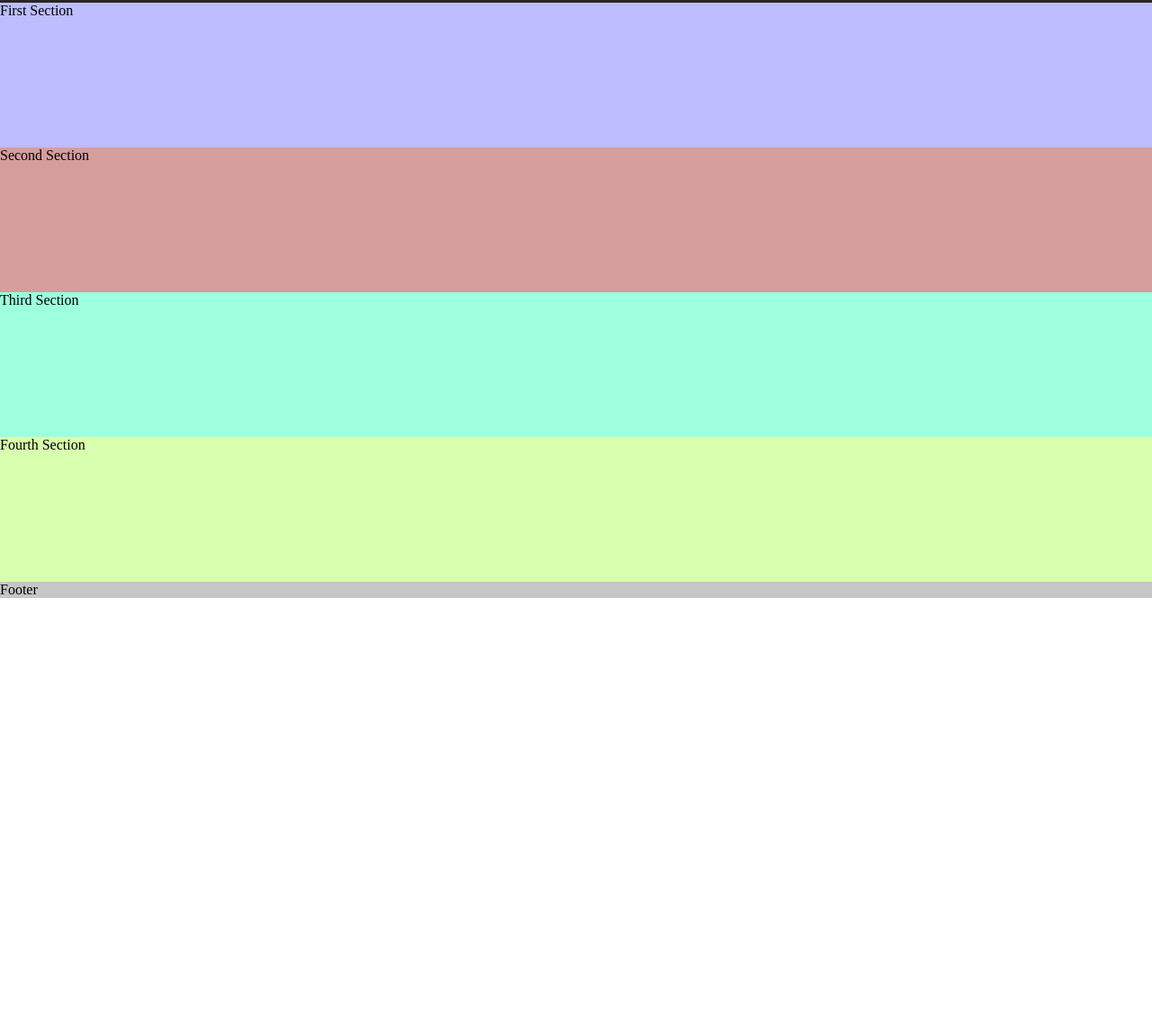
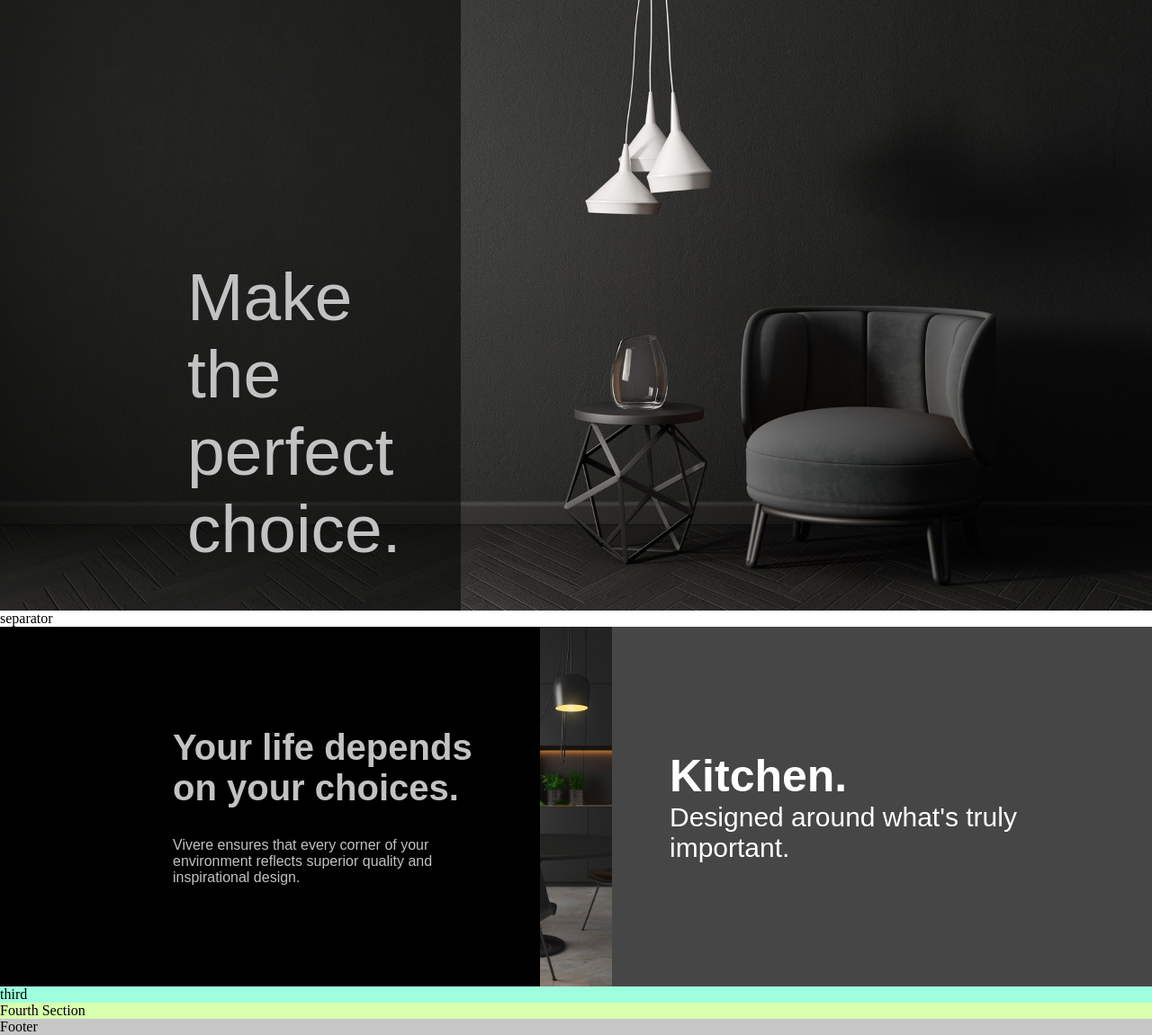
Before and after one commit to Ar1ss/hoxton-html-project, a plain HTML site: page index.html in a window 1280 px wide. Shown: the part 135-1286 px from the top of the page at 90% size. Before the commit the page ends 800 px from the top, so only its background shows below. Drawn offline with Linux system fonts and the light colour scheme.

Commit message:
added new images and background

```diff
--- /dev/null
+++ b/Folder/first-section.css
@@ -0,0 +1,26 @@
+.first-section{
+    grid-area: first-section;
+    display: grid;
+    background-image: url(/Images/interior.jpg);
+    background-repeat: no-repeat;
+    background-size:cover;
+    background-position:bottom;
+    height: 90vh;
+    background-color: rgba(0, 0, 0, 0.664);
+}
+.first-section-box{
+    width: 40%;
+    height: 100%;
+    background-color:rgba(0, 0, 0, 0.543);
+    display: grid;
+    place-content: end;
+    align-items: end;
+    padding: 3rem;
+    color: #c2c2c2;
+    font-size: 50px;
+    padding-left: 13rem;
+    font-family: sans-serif;
+}
+.first-section-box h2{
+    font-weight: 100;
+}
--- a/Folder/header.css
+++ b/Folder/header.css
@@ -1,31 +1,29 @@
-.header{
+.header {
   grid-area: header;
-    background-color: rgba(0, 0, 0, 0.848);
+  background-color: rgb(0, 0, 0);
   display: grid;
   grid-auto-flow: column;
 }
 .header-logo img {
-
-    width: 300px;
+  width: 200px;
   margin-left: 7rem;
-
 }
-.header-logo a{
+.header-logo a {
   text-decoration: none;
 }
 
 .header-navigation-bar ul {
   display: grid;
-    grid-auto-flow:column;
+  grid-auto-flow: column;
   align-items: center;
   list-style: none;
-
+  gap: 1rem;
 }
-.header-navigation-bar{
+.header-navigation-bar {
   display: grid;
   align-items: center;
 }
-.header-navigation-bar a{
+.header-navigation-bar a {
   text-decoration: none;
   color: white;
   font-family: sans-serif;
--- /dev/null
+++ b/Folder/second-section.css
@@ -0,0 +1,49 @@
+.second-section{
+    grid-area: second-section;
+    background-color: rgba(165, 42, 42, 0.459);
+    display: grid;
+    grid-template-columns: auto 1fr auto;
+}
+.second-section__first-colum{
+    height: 400px;
+    width: 600px;
+    background-color: black;
+    display: grid;
+    color:#c2c2c2;
+    text-align: start;
+    padding-left: 12rem;
+    padding-right: 3rem;
+    place-content: center;
+    font-family: sans-serif;
+    gap: 2rem;
+}
+.second-section__first-colum h2{
+    font-size: 40px;
+
+}
+.second-section__first-colum-image{
+    background-image: url(/Images/kitchen-second.jpg);
+    background-position: center;
+    background-repeat: no-repeat;
+    background-size:cover;
+}
+.second-section__first-colum2{
+    background-color: rgb(70, 70, 70);
+    display: grid;
+    color:#c2c2c2;
+    text-align:start;
+    place-content:center;
+    font-family: sans-serif;
+    height: 400px;
+    width: 600px;
+    padding-right: 4rem;
+    padding-left: 4rem;
+}
+.second-section__first-colum2 h2{
+    color: rgb(255, 255, 255);
+    font-size: 50px;
+}
+.second-section__first-colum2 p{
+    color:rgb(255, 255, 255) ;
+    font-size:30px;
+}
--- a/index.html
+++ b/index.html
@@ -6,6 +6,9 @@
     <meta name="viewport" content="width=device-width, initial-scale=1.0" />
     <link rel="stylesheet" href="style.css" />
     <link rel="stylesheet" href="Folder/header.css" />
+    <link rel="stylesheet" href="Folder/first-section.css" />
+    <link rel="stylesheet" href="Folder/second-section.css" />
+    <link rel="stylesheet" href="/Folder/third-section.css">
 
     <title>Interior</title>
   </head>
@@ -13,7 +16,7 @@
     <header class="header">
       <div class="header-logo">
         <a href="#">
-          <img src="/Images/vivere-logo.png" alt="">
+          <img src="/Images/vivere-logo.png" alt="" />
         </a>
       </div>
       <nav class="header-navigation-bar">
@@ -25,20 +28,45 @@
             <a href="#">About</a>
           </li>
           <li>
-              <a href="#">Products</a>
+            <a href="#">Products</a>
           </li>
           <li>
-              <a href="#">Contact</a>
+            <a href="#">Contact</a>
           </li>
         </ul>
       </nav>
     </header>
 
-    <section class="first-section">First Section</section>
+    <section class="first-section">
+      <div class="first-section-box">
+        <h2>Make the perfect choice.</h2>
+      </div>
+    </section>
+    <section class="separator">
+      separator
+    </section>
 
-    <section class="second-section">Second Section</section>
+    <section class="second-section">
+      <div class="second-section__first-colum">
+        <h2>Your life depends on your choices.</h2>
+        <p>
+          Vivere ensures that every corner of your environment reflects superior
+          quality and inspirational design.
+        </p>
+      </div>
+      <div class="second-section__first-colum-image"></div>
+      <div class="second-section__first-colum2">
+        <h2>Kitchen.</h2>
+        <p> Designed around what's truly important.</p>
+      </div>
+    </section>
 
-    <section class="third-section">Third Section</section>
+    <section class="third-section">
+      third
+      <div>
+
+      </div>
+    </section>
 
     <section class="fourth-section">Fourth Section</section>
 
--- a/style.css
+++ b/style.css
@@ -4,26 +4,25 @@ margin: 0%;
 box-sizing: border-box;
 }
 body{
-    height: 100vh;
+    height: 120vh;
     width: 100%;
     display: grid;
     grid-template:
     'header header header' auto
     'first-section  first-section  first-section ' 1fr
-    'second-section  second-section  second-section'1fr
+    'separator     separator     separator'    1fr
+    'second-section  second-section  second-section' 1fr
     'third-section     third-section   third-section' 1fr
     'fourth-section      fourth-section    fourth-section'1fr
     'footer         footer          footer'auto/
-    auto          1fr                 auto
+    auto         auto                auto
 }
-.first-section{
-    grid-area: first-section;
-    background-color: rgba(0, 0, 255, 0.258);
+.separator{
+    grid-area: separator;
+    background-color: rgb(255, 255, 255);
 }
-.second-section{
-    grid-area: second-section;
-    background-color: rgba(165, 42, 42, 0.459);
-}
+
+
 .third-section{
     grid-area: third-section;
     background-color: rgba(127, 255, 212, 0.757);
```
Also changed, not shown: Folder/third-section.css (added), Images/interior.jpg (added), Images/kitchen-black.jpg (added), Images/kitchen-second-section-1.jpg (added), Images/kitchen-second.jpg (added), Images/kitchen.jpg (added). Lines whose indentation alone changed are shown as unchanged.
